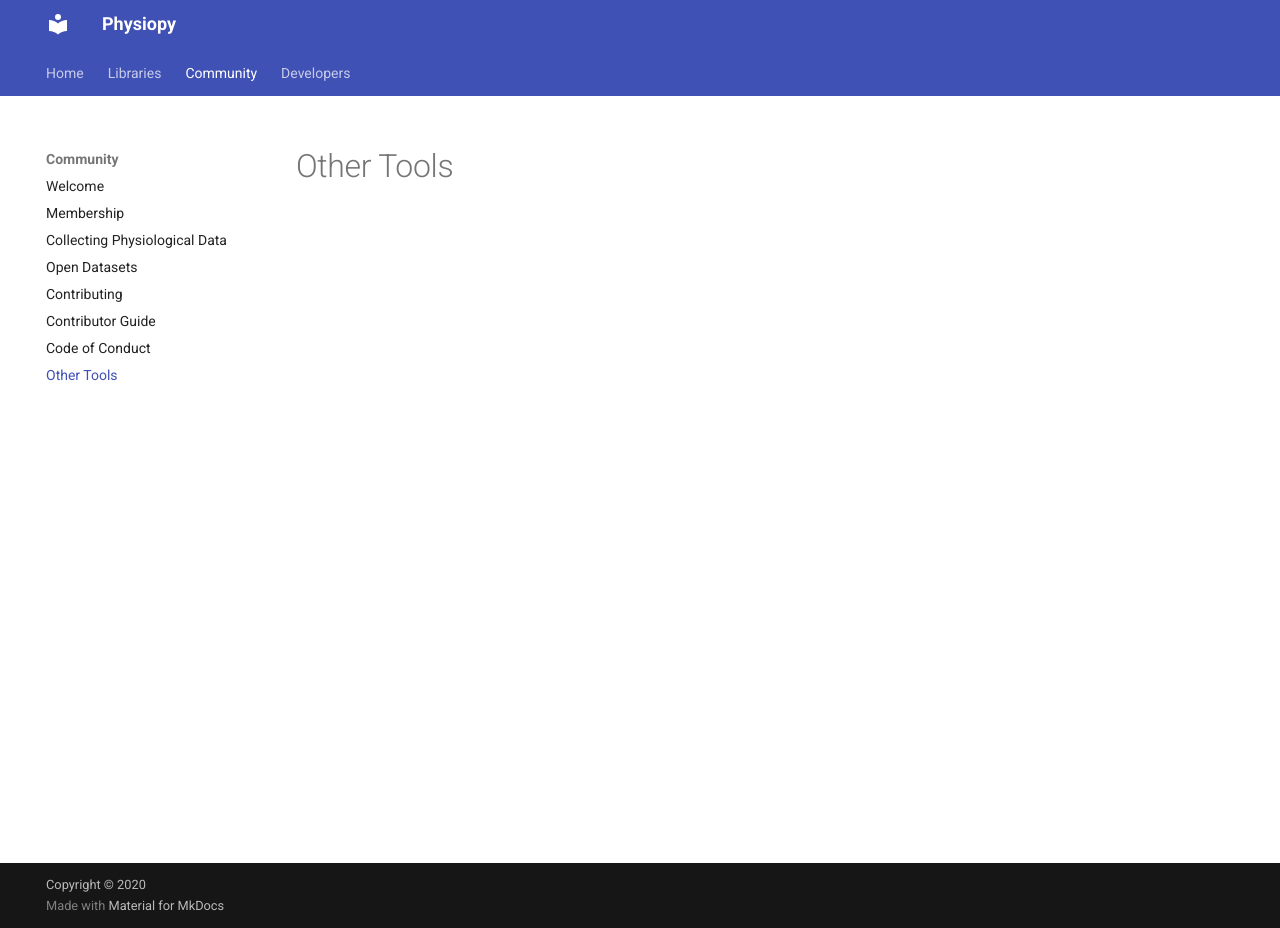
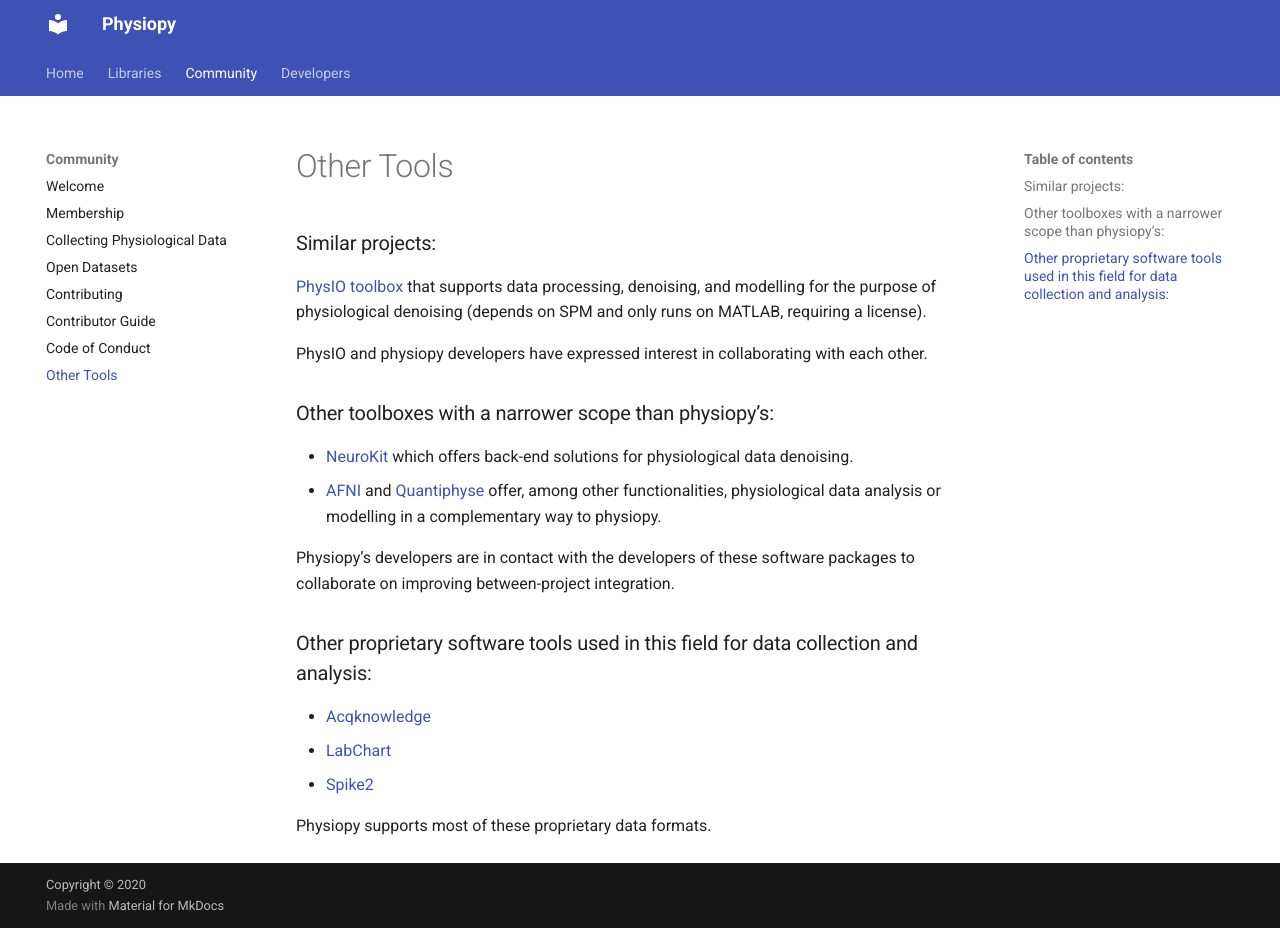
Before and after one commit to physiopy/physiopy.github.io, an MkDocs documentation site: the page built from docs/community/other_tools.md, in a window 1280 px wide and 928 px high. Built offline with MkDocs 1.6.1 and Material for MkDocs 9.7.7, drawn with Linux system fonts in a browser that asks for light colours.

Commit message:
Update other_tools.md
Updated other_tools.md with other libraries similar to physiopy

```diff
--- a/docs/community/other_tools.md
+++ b/docs/community/other_tools.md
@@ -1 +1,19 @@
 # Other Tools
+
+### Similar projects:
+[PhysIO toolbox](https://www.nitrc.org/projects/physio/) that supports data processing, denoising, and modelling for the purpose of physiological denoising (depends on SPM and only runs on MATLAB, requiring a license).
+
+PhysIO and physiopy developers have expressed interest in collaborating with each other.
+
+### Other toolboxes with a narrower scope than physiopy’s:
+- [NeuroKit](https://neurokit2.readthedocs.io/en/latest/) which offers back-end solutions for physiological data denoising.
+- [AFNI](https://afni.nimh.nih.gov/) and [Quantiphyse](https://quantiphyse.readthedocs.io/en/latest/) offer, among other functionalities, physiological data analysis or modelling in a complementary way to physiopy.
+
+Physiopy’s developers are in contact with the developers of these software packages to collaborate on improving between-project integration.
+
+### Other proprietary software tools used in this field for data collection and analysis:
+- [Acqknowledge](https://www.biopac.com/product/acqknowledge-software/)
+- [LabChart](https://www.adinstruments.com/products/labchart)
+- [Spike2](https://science-products.com/en/shop/488/21/data-aquisition/software/spike-2)
+
+Physiopy supports most of these proprietary data formats.
```
